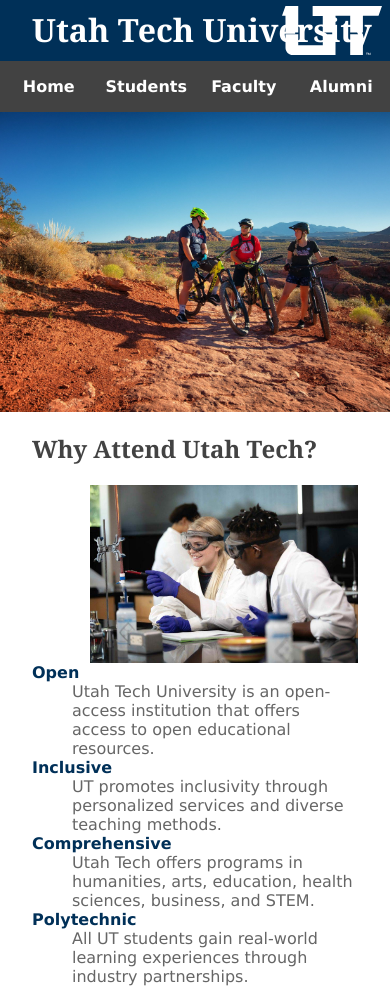
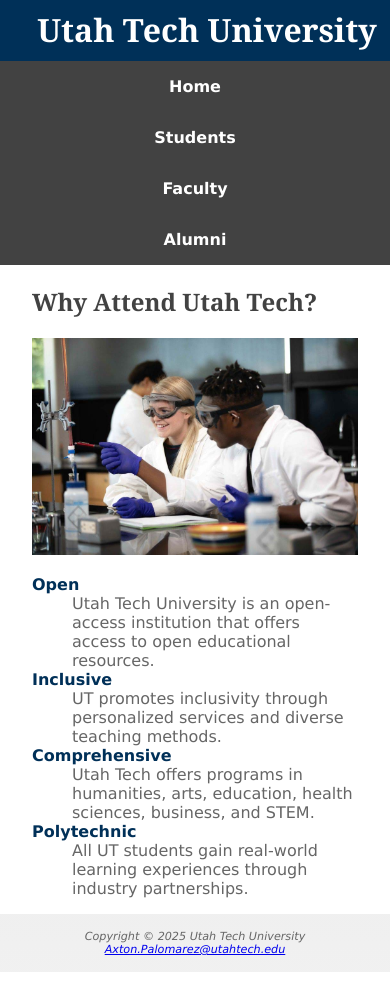
Before and after one commit to Axattack99/se1400, a plain HTML site: page utahtech5/students.html in a window 390 px wide. Shown: the top 989 px of the page. Drawn offline with Linux system fonts and the light colour scheme.

Commit message:
Page layout

```diff
--- a/utahtech5/students.html
+++ b/utahtech5/students.html
@@ -5,9 +5,12 @@
 <link rel="stylesheet" href="style.css">
   <meta charset="utf-8">
   <meta name="robots" content="noindex, nofollow">
+    <meta name="viewport" content="width=device-width, initial-scale=1.0">
 </head>
 <body>
    <div id="wrapper">
+   <div id="bluebar"></div>
+   <div id="greybar"></div>
   <header>
    <a href="index.html"><h1>Utah Tech University</h1></a>
   </header>
--- a/utahtech5/style.css
+++ b/utahtech5/style.css
@@ -73,7 +73,7 @@ main{
     background-position: center;
     background-repeat: no-repeat;
     background-size: cover;
-    grid-row: 3/4; grid-column: 2/8;
+    grid-row: 3/4; grid-column: 1/9;
 }
 #studenthero{
     background-image: url(studenthero.jpg);
@@ -120,3 +120,49 @@ nav ul li{
 nav a:hover{
     background-color: #BA1C21;
 }
+#bluebar{
+    background-color: #003058;
+    grid-row: 1/2; grid-column: 1/9;
+}
+#greybar{
+    background-color: #424242;
+    grid-row: 2/3; grid-column: 1/9;
+}
+@media only screen and (max-width: 1200px) {
+    #wrapper{
+        display: grid;
+        grid-template-rows: minmax(0px, auto);
+        grid-template-columns: minmax(0px, 1fr) repeat(6,minmax(0,150px)) minmax(0px, 1fr);
+    }
+}
+@media only screen and (max-width: 900px) {
+    nav{
+        grid-row: 2/3; grid-column: 1/5;
+
+    }
+    nav ul{
+        flex-flow: column nowrap;
+    }
+    #homehero, #studenthero, #facultyhero{
+        grid-row: 2/3; grid-column: 5/8;
+        height: auto;
+    }
+    #main_img{
+        float: none;
+        padding-left: 0px;
+        width: 100%;
+        height: auto;
+    }
+}
+@media only screen and (max-width: 600px) {
+    header h1{
+        background-image: none;
+        text-align: center;
+    }
+    nav{
+        grid-row: 2/3; grid-column: 1/9;
+    }
+    #homehero, #studenthero, #facultyhero{
+        display: none;
+    }
+}
```
Also changed, not shown: utahtech5/faculty.html (+3 -0 lines), utahtech5/index.html (+3 -0 lines).
